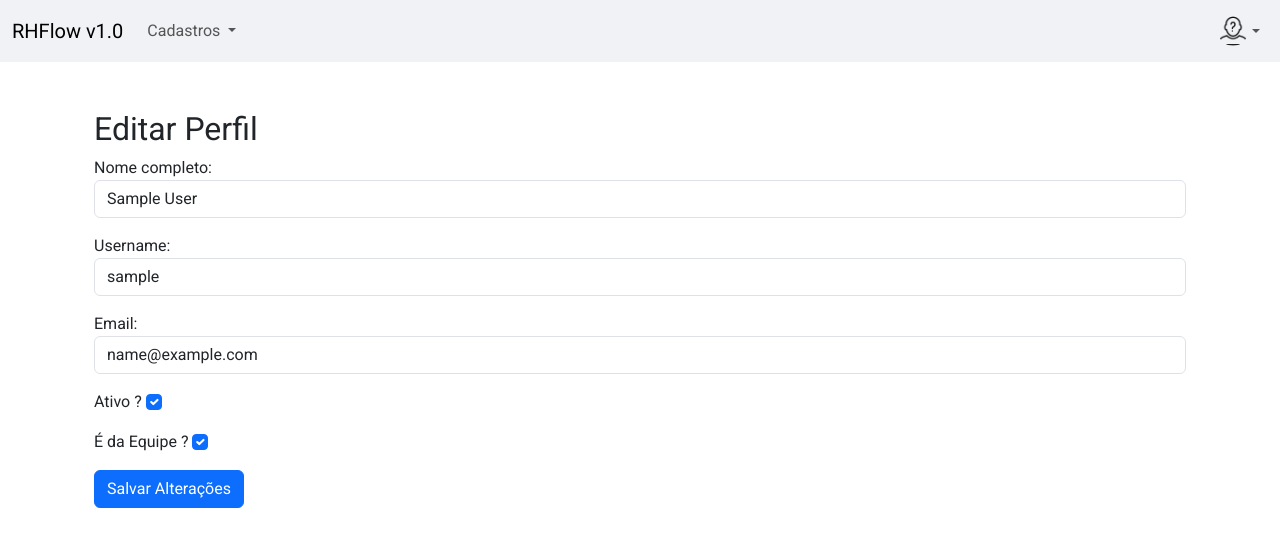
After one commit to DanPersonalConsulting/rhflow-dj, a Django app: page /accounts/editar_perfil/ in a window 1280 px wide. The commit adds this page. Shown: the top 547 px of the page. Run offline with Django 5.2, Linux system fonts and the light colour scheme; the visitor is signed in with stand-in values (Sample User, id 1); some libraries are stand-ins or nearby versions.

Commit message:
Atualização implementando forms de usuario, empresa

```diff
--- a/app/accounts/forms.py
+++ b/app/accounts/forms.py
@@ -0,0 +1,15 @@
+from django import forms
+from django.forms import ModelForm
+from .models import User
+
+class UserModelForm(ModelForm):
+    class Meta:
+        model = User
+        fields = ['name', 'username', 'email',  'is_active', 'is_staff']
+        widgets = {
+            'name': forms.TextInput(attrs={'class': 'form-control'}),
+            'username': forms.TextInput(attrs={'class': 'form-control'}),
+            'email': forms.EmailInput(attrs={'class': 'form-control'}),
+            'is_active': forms.CheckboxInput(attrs={'class': 'form-check-input'}),
+            'is_staff': forms.CheckboxInput(attrs={'class': 'form-check-input'}),
+        }
--- a/app/accounts/models.py
+++ b/app/accounts/models.py
@@ -8,6 +8,8 @@ class User(AbstractBaseUser, PermissionsMixin):
     name = models.CharField('Nome completo', max_length=100,)
     username = models.CharField('Username', max_length=50, unique=True,  blank=True)
     email = models.EmailField('Email', unique=True)
+    avatar = models.ImageField('Avatar', upload_to='avatars/', blank=True, null=True)
+
     slug = models.SlugField('slug', unique=True, max_length=150)
 
     is_active = models.BooleanField('Ativo ?', blank=True, default=True)
--- a/app/accounts/urls.py
+++ b/app/accounts/urls.py
@@ -1,11 +1,13 @@
 from django.urls import path
 from django.contrib.auth import views as auth_views
 from .views import (
+    editar_perfil,
     login_custom_view,
     logout_custom_view,
     #change_password,
     #password_reset,
-    #password_reset_confirm
+    #password_reset_confirm,
+
 )
 
 app_name = 'app.accounts'
@@ -16,4 +18,5 @@ urlpatterns = [
     #path('update-password/', change_password , name='update-password'),
     #path('recover/', password_reset, name='recover'),
     #path('allowed-new-password/<key>',password_reset_confirm, name='allowed-new-password'),
+    path('editar_perfil/', editar_perfil, name='editar_perfil'),
 ]
--- a/app/accounts/views.py
+++ b/app/accounts/views.py
@@ -4,10 +4,11 @@ from django.contrib import messages
 from django.contrib.auth import update_session_auth_hash, authenticate, login, logout
 from django.contrib.auth.decorators import login_required
 from django.contrib.auth.forms import SetPasswordForm, PasswordChangeForm, AuthenticationForm
-from django.http import HttpResponse
+from django.http import HttpResponse, JsonResponse
 from django.shortcuts import render, get_object_or_404, redirect
 #from app.accounts.forms import PasswordResetForm
 #from app.accounts.models import PasswordReset
+from app.accounts.forms import UserModelForm
 from app.accounts.models import User
 
 
@@ -37,3 +38,17 @@ def login_custom_view(request):
 def logout_custom_view(request):
 	logout(request)
 	return redirect('accounts:login')
+
+
+@login_required
+def editar_perfil(request):
+    profile = request.user
+    if request.method == 'POST':
+        form = UserModelForm(request.POST, request.FILES, instance=profile)
+        if form.is_valid():
+            form.save()
+            return JsonResponse({'message': 'Perfil atualizado com sucesso!'}, status=200)
+    else:
+        form = UserModelForm(instance=profile)
+
+    return render(request, 'accounts/editar_perfil.html', {'form': form})
--- /dev/null
+++ b/app/empresa/urls.py
@@ -0,0 +1,12 @@
+from django.urls import path
+from django.contrib.auth import views as auth_views
+from .views import (
+   nova_empresa_view,
+
+)
+
+app_name = 'app.empresa'
+
+urlpatterns = [
+    path('nova_empresa/', nova_empresa_view, name='empresa'),
+]
--- a/app/empresa/views.py
+++ b/app/empresa/views.py
@@ -1,3 +1,4 @@
 from django.shortcuts import render
 
-# Create your views here.
+def nova_empresa_view(request):
+    pass
--- a/rhflow/urls.py
+++ b/rhflow/urls.py
@@ -6,6 +6,8 @@ from django.conf.urls.static import static
 urlpatterns = [
     path('admin/', admin.site.urls),
     path('accounts/', include('app.accounts.urls', namespace='accounts')),
+    path('empresas/', include('app.empresa.urls', namespace='empresa')),
+
      path('home/', include('app.base.urls', namespace='base')),
 
 ]
--- /dev/null
+++ b/templates/accounts/editar_perfil.html
@@ -0,0 +1,12 @@
+{% extends 'base/home.html' %}
+
+{% block content_area %}
+<div class="container mt-5">
+    <h2>Editar Perfil</h2>
+    <form id="editar-perfil-form" method="POST" enctype="multipart/form-data" novalidate>
+        {% csrf_token %}
+        {{ form.as_p }}
+        <button type="submit" class="btn btn-primary">Salvar Alterações</button>
+    </form>
+</div>
+{% endblock %}
--- a/templates/base/home.html
+++ b/templates/base/home.html
@@ -7,5 +7,9 @@
 {% endblock %}
 
 {% block content %}
+    <div class="container mt-5">
+        {% block content_area %}
+        {% endblock %}
+    </div>
 
 {% endblock %}
--- a/templates/base/partials/header.html
+++ b/templates/base/partials/header.html
@@ -13,9 +13,10 @@
               Cadastros
             </a>
             <ul class="dropdown-menu" aria-labelledby="navbarDropdownMenuLink">
-              <li><a class="dropdown-item" href="#">Funcionário</a></li>
               <li><a class="dropdown-item" href="#">Empresa</a></li>
               <li><a class="dropdown-item" href="#">Cargo</a></li>
+              <li><a class="dropdown-item" href="#">Funcionário</a></li>
+
             </ul>
           </li>
         </ul>
@@ -32,10 +33,10 @@
                    height="30">
             </a>
             <ul class="dropdown-menu dropdown-menu-end" aria-labelledby="navbarDropdownMenuUser">
-              <li><a class="dropdown-item" href="#">Perfil</a></li>
+              <li><a class="dropdown-item load-content" href="{% url 'accounts:editar_perfil' %}" data-url="{% url 'accounts:editar_perfil' %}">Perfil</a></li>
               <li><a class="dropdown-item" href="#">Alterar Senha</a></li>
               <li><a class="dropdown-item" href="#">Configurações</a></li>
-              <li><a class="dropdown-item" href="#">Sair</a></li>
+              <li><a class="dropdown-item" href="{% url 'accounts:logout' %}">Sair</a></li>
             </ul>
           </li>
         </ul>
```
Also changed, not shown: app/accounts/migrations/0002_user_avatar.py (added), app/empresa/forms.py (added).
